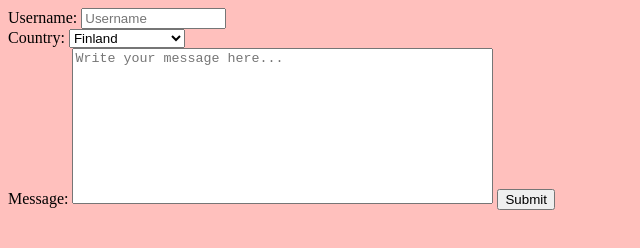
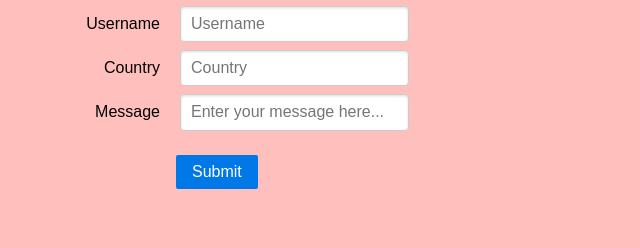
Before and after one commit to laivii/FS-projekti1, a website: page public/newmessage.html in a window 1280 px wide. Shown: the whole page, without its empty margins (0-640 px from the left). Drawn offline with nearby package versions, Linux system fonts and the light colour scheme.

Commit message:
pure.css and newmessage sites form

```diff
--- a/public/ajaxmessage.html
+++ b/public/ajaxmessage.html
@@ -2,6 +2,7 @@
 <html lang="en">
 	<head>
 		<title></title>
+		<link rel="stylesheet" href="https://cdn.jsdelivr.net/npm/purecss@3.0.0/build/pure-min.css" integrity="sha384-X38yfunGUhNzHpBaEBsWLO+A0HDYOQi8ufWDkZ0k9e0eXz/tH3II7uKZ9msv++Ls" crossorigin="anonymous">
 		<link rel="stylesheet" href="styles.css">
 		<meta charset="utf-8">
 		<meta name="viewport" content="width=device-width, initial-scale-1">
--- a/public/newmessage.html
+++ b/public/newmessage.html
@@ -3,10 +3,31 @@
 	<head>
 		<title></title>
 		<link rel="stylesheet" href="styles.css">
+        <link rel="stylesheet" href="https://cdn.jsdelivr.net/npm/purecss@3.0.0/build/pure-min.css" integrity="sha384-X38yfunGUhNzHpBaEBsWLO+A0HDYOQi8ufWDkZ0k9e0eXz/tH3II7uKZ9msv++Ls" crossorigin="anonymous">
 		<meta charset="utf-8">
 		<meta name="viewport" content="width=device-width, initial-scale-1">
 	</head>
 	<body>
+        <form class="pure-form pure-form-aligned">
+            <fieldset>
+                <div class="pure-control-group">
+                    <label for="aligned-name">Username</label>
+                    <input type="text" id="aligned-name" placeholder="Username" />
+                </div>
+                <div class="pure-control-group">
+                    <label for="aligned-country">Country</label>
+                    <input type="text" id="aligned-country" placeholder="Country" />
+                </div>
+                <div class="pure-control-group">
+                    <label for="aligned-message">Message</label>
+                    <input type="text" id="aligned-message" placeholder="Enter your message here..." />
+                </div>
+                <div class="pure-controls">
+                    <button type="submit" class="pure-button pure-button-primary">Submit</button>
+                </div>
+            </fieldset>
+        </form>
+        <!--
         <form action="" style="display: block;">
             <label for="username">Username:</label>
             <input type="text" id="username" name="username" placeholder="Username" size="15" maxlength="12" required><br>
@@ -29,6 +50,6 @@
             <textarea name="message" id="message" cols="50" rows="10" placeholder="Write your message here..." style="resize: none;"></textarea>
 
             <input type="submit" value="Submit">
-        </form>
+        </form>-->
 	</body>
 </html>
```
Also changed, not shown: public/index.html (+1 -0 lines), public/script.js (added).
